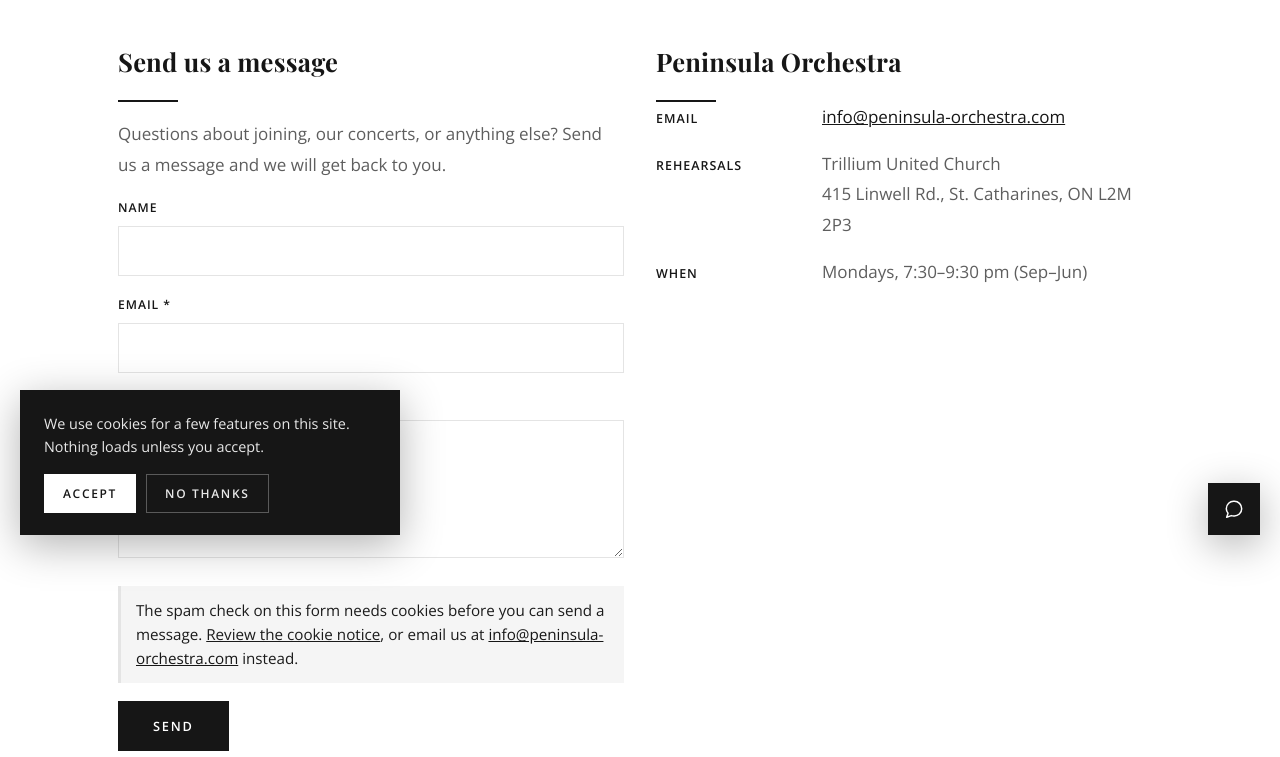
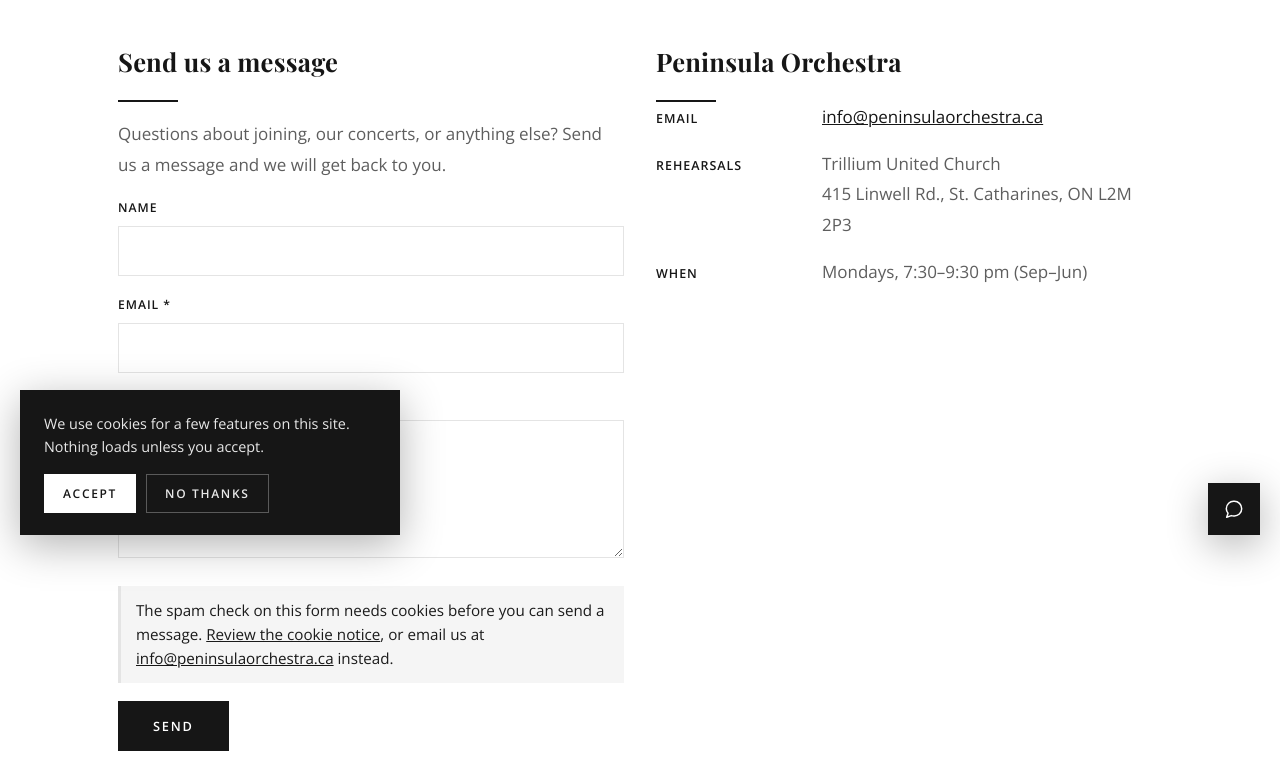
Before and after one commit to peninsulaorchestra/peninsulaorchestra.github.io, a Jekyll site: the page built from contact.html, in a window 1280 px wide. Shown: the part 345-1102 px from the top of the page. Built offline with Jekyll 4.4.1, drawn with Linux system fonts in a browser that asks for light colours.

Commit message:
Publish the .ca contact address instead of the old .com (#20)
Co-authored-by: Claude Opus 5 (1M context) <noreply@anthropic.com>

```diff
--- a/_config.yml
+++ b/_config.yml
@@ -10,8 +10,10 @@ description: >-
   Niagara region, enjoying a variety of music and sharing it through community concerts.
 url: https://peninsulaorchestra.ca
 
-# Used on the contact page, the events page, and by the contact form.
-contact_email: info@peninsula-orchestra.com
+# Used on the contact page, the events page, and by the contact form. Forwarded
+# by Porkbun to the committee's own inboxes — change the recipients there, not
+# here.
+contact_email: info@peninsulaorchestra.ca
 
 # Contact form (Web3Forms). The form on the Contact page posts to Web3Forms,
 # which emails each submission to the address the key was created with. To send
```
